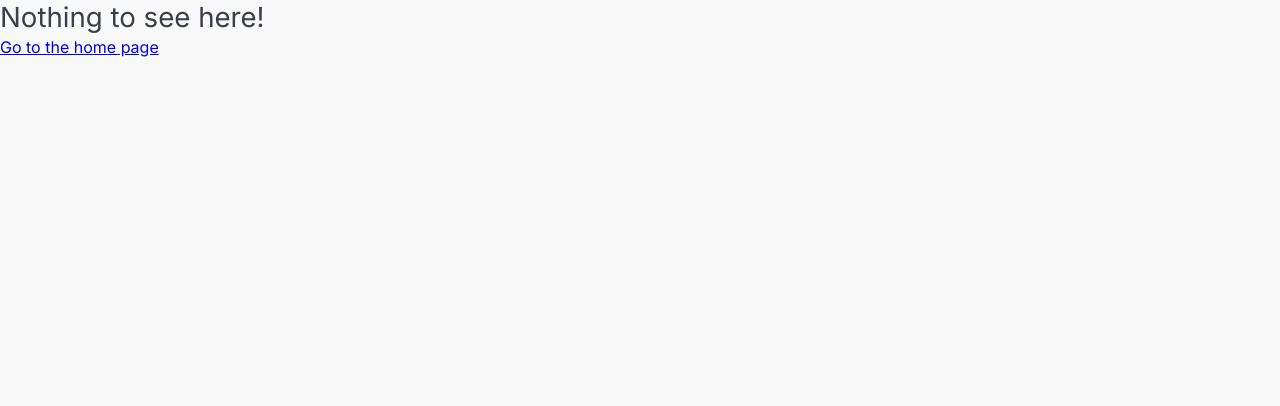
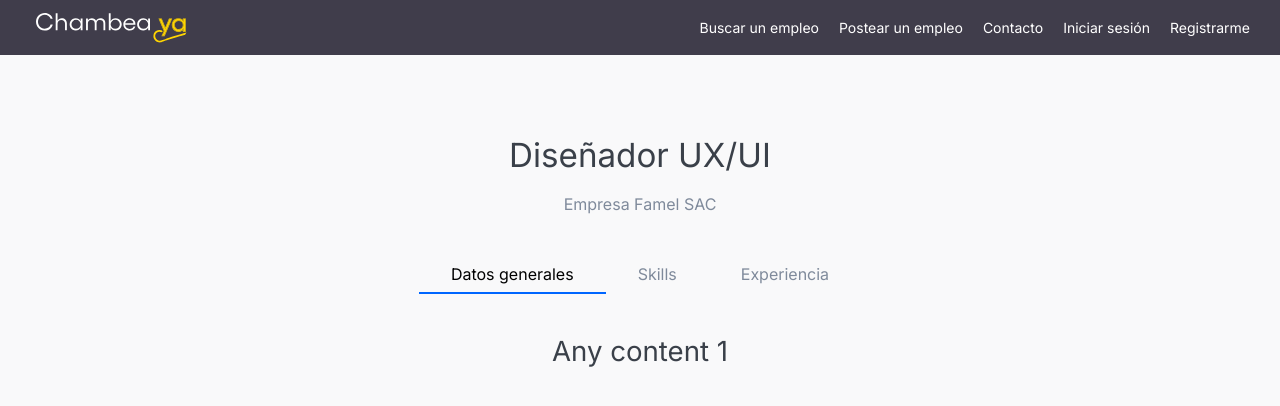
Before and after one commit to Meant-Peru/chambeaya-front, a React (Create React App) app: page /apply in a window 1280 px wide. Shown: the top 406 px of the page. Built offline with nearby package versions, Linux system fonts and the light colour scheme.

Commit message:
apply job page

```diff
--- a/package.json
+++ b/package.json
@@ -22,7 +22,9 @@
     "react-dom": "^18.0.0",
     "react-router-dom": "^6.3.0",
     "react-scripts": "5.0.1",
+    "react-tabs": "^5.1.0",
     "sass": "^1.50.1",
+    "stepper-component": "^0.1.4",
     "styled-components": "^5.3.5",
     "typescript": "^4.6.3",
     "web-vitals": "^2.1.4"
@@ -54,6 +56,7 @@
   },
   "devDependencies": {
     "@types/react-helmet": "^6.1.5",
+    "@types/react-tabs": "^5.0.5",
     "@types/styled-components": "^5.1.24",
     "gh-pages": "^3.2.3"
   }
--- a/src/App.tsx
+++ b/src/App.tsx
@@ -7,6 +7,7 @@ import PostJob from "./pages/postJob";
 
 import "./sass/main.scss";
 import DetailPost from "./pages/detailPost";
+import ApplyJob from "./pages/applyJob";
 
 export default function App() {
   return (
@@ -16,6 +17,7 @@ export default function App() {
         <Route index element={<Home />} />
         <Route path="searchjob" element={<SearchJob />} />
         <Route path="postjob" element={<PostJob />} />
+        <Route path="apply" element={<ApplyJob />} />
         <Route path="detail-post" element={<DetailPost />} />
         <Route path="*" element={<NoMatch />} />
       </Routes>
--- /dev/null
+++ b/src/pages/applyJob.tsx
@@ -0,0 +1,43 @@
+import * as React from "react";
+import Header from "../components/shared/header";
+import "./../sass/pages/_applyJob.scss";
+
+
+import { Tab, Tabs, TabList, TabPanel } from "react-tabs";
+import "react-tabs/style/react-tabs.css";
+
+
+
+export default function ApplyJob() {
+
+  return (
+    <React.Fragment>
+      <Header />
+      <section className="applyJob">
+        <aside className="coverHeader mb-5">
+          <h1 className="mb-2">Diseñador UX/UI</h1>
+          <p>Empresa Famel SAC</p>
+        </aside>
+        <aside>
+          <Tabs >
+            <TabList className={"mb-5"}>
+              <Tab>Datos generales</Tab>
+              <Tab>Skills</Tab>
+              <Tab>Experiencia</Tab>
+            </TabList>
+
+            <TabPanel>
+              <h2>Any content 1</h2>
+            </TabPanel>
+            <TabPanel>
+              <h2>Any content 2</h2>
+            </TabPanel>
+            <TabPanel>
+              <h2>Any content 3</h2>
+            </TabPanel>
+          </Tabs>
+        </aside>
+      </section>
+    </React.Fragment>
+  );
+}
--- a/src/pages/detailPost.tsx
+++ b/src/pages/detailPost.tsx
@@ -3,10 +3,17 @@ import "./../sass/pages/_detailPost.scss";
 
 import Header from "../components/shared/header";
 import TagComponent from "../components/shared/atom/tag";
-import ButtonComponent from "../components/shared/atom/button";
 import CardPost from "../components/shared/cardPost";
 
+import {useNavigate} from "react-router-dom";
+import { BtnPrimary } from "../components/shared/styled";
+
 export default function ListPost() {
+  const navigate = useNavigate();
+
+  const handleRedirect = ()=>{
+   navigate("/apply")
+   }
   return (
     <React.Fragment>
       <Header />
@@ -35,7 +42,7 @@ export default function ListPost() {
             <p className="mt-2">10 de Diciembre 2022</p>
           </article>
           <article className="actionApply">
-            <ButtonComponent label="APLICAR" />
+          <BtnPrimary onClick={handleRedirect} > Aplicar </BtnPrimary>
             <p className="mt-2">Requerimiento activo</p>
           </article>
         </aside>
--- /dev/null
+++ b/src/sass/pages/_applyJob.scss
@@ -0,0 +1,39 @@
+@import "./../base/_grid.scss";
+
+.applyJob {
+  width: var(--container);
+  display: flex;
+  flex-direction: column;
+  justify-content: center;
+  text-align: center;
+  margin: 80px auto 40px;
+  @include tablet-l {
+    width: var(--container-tablet-landscape);
+  }
+  @include tablet-p {
+    width: var(--container-tablet-portrait);
+  }
+  @include phone {
+    width: var(--container-phone);
+  }
+}
+
+
+.react-tabs__tab {
+    display: inline-block;
+    border: 0px solid transparent!important;
+    border-bottom: 0px;
+    bottom: 0px!important;
+    position: inherit!important;
+    list-style: none;
+    padding: 8px 32px!important;
+    cursor: pointer;
+    font-size: 16px!important;
+}
+.react-tabs__tab--selected {
+    background: transparent!important;
+    border-color: transparent!important;
+    border-bottom: 2px solid var(--primary-color)!important;
+    color: black;
+    border-radius: 0px!important;
+}
--- a/src/sass/pages/_detailPost.scss
+++ b/src/sass/pages/_detailPost.scss
@@ -1,34 +1,40 @@
 @import "./../base/_grid.scss";
 
-.DetailPostComponent{
+.DetailPostComponent {
   width: var(--container);
   display: flex;
   flex-direction: column;
   justify-content: center;
   text-align: center;
-    margin: 85px auto 40px;
+  margin: 80px auto 40px;
+
   @include tablet-l {
     width: var(--container-tablet-landscape);
   }
+
   @include tablet-p {
     width: var(--container-tablet-portrait);
   }
+
   @include phone {
     width: var(--container-phone);
   }
 
-    .skillTags{
+  .skillTags {
     width: 35%;
     margin: 0 auto 40px;
     display: flex;
     flex-direction: row;
     justify-content: space-evenly;
+
     @include tablet-l {
       width: var(--container-tablet-landscape);
     }
+
     @include tablet-p {
       width: var(--container-tablet-portrait);
     }
+
     @include phone {
       width: var(--container-phone);
       display: flex;
@@ -36,9 +42,9 @@
       flex-wrap: wrap;
       align-items: center;
     }
+  }
 
-    }
-    .cardApply{
+  .cardApply {
     background-color: var(--light-color);
     border-radius: 24px;
     padding: 24px;
@@ -48,76 +54,87 @@
     @include tablet-l {
       width: var(--container-tablet-landscape);
     }
+
     @include tablet-p {
       width: var(--container-tablet-portrait);
     }
+
     @include phone {
       width: var(--container-phone);
       display: flex;
       flex-direction: column;
       align-items: center;
+    }
 
-          }
-        // justify-content: space-between;
+    .imgBrand {
+      width: 15%;
 
-        .imgBrand{
-            width: 15%;
       @include tablet-l {
         width: var(--container-tablet-landscape);
       }
+
       @include tablet-p {
         width: 20%;
       }
+
       @include phone {
         width: 100%;
         margin-bottom: 24px;
-
+      }
     }
 
-        }
-        .infoApply{
+    .infoApply {
       width: 60%;
       display: flex;
       flex-direction: column;
       justify-content: center;
       text-align: left;
+
       @include tablet-l {
         width: var(--container-tablet-landscape);
       }
+
       @include tablet-p {
         width: 50%;
       }
+
       @include phone {
         width: 100%;
         text-align: center;
         margin-bottom: 24px;
       }
-              p{
+
+      p {
         @include phone {
           margin-top: 4px;
         }
       }
     }
-        .actionApply{
+
+    .actionApply {
       width: 25%;
       text-align: center;
       flex-direction: column;
       justify-content: center;
+
       @include tablet-p {
         width: 30%;
       }
+
       @include phone {
         width: 100%;
         text-align: center;
       }
-              p{
+
+      p {
         @include phone {
           margin-top: 8px;
         }
       }
     }
   }
-    .detailsApply{
+
+  .detailsApply {
     display: flex;
     flex-direction: row;
 
@@ -125,18 +142,19 @@
       width: var(--container-phone);
       display: flex;
       flex-direction: column;
+    }
 
-          }
-        .leftBox{
+    .leftBox {
       width: 70%;
       margin-right: 28px;
       text-align: left;
+
       @include phone {
         width: 100%;
-
       }
     }
-        .rightBox{
+
+    .rightBox {
       width: 30%;
       margin-left: 28px;
       text-align: left;
@@ -147,11 +165,13 @@
         margin-left: 0;
         margin-top: 40px;
       }
-            ul li{
+
+      ul li {
         list-style: none;
         margin-bottom: 8px;
-                &::before{
-                    content: '';
+
+        &::before {
+          content: "";
           display: inline-block;
           width: 7px;
           height: 7px;
@@ -165,15 +185,19 @@
       }
     }
   }
-    .postRelated{
+
+  .postRelated {
     text-align: left;
     padding-top: 40px;
+
     @include tablet-l {
       width: var(--container-tablet-landscape);
     }
+
     @include tablet-p {
       width: var(--container-tablet-portrait);
     }
+
     @include phone {
       width: var(--container-phone);
       display: flex;
```
Also changed, not shown: 1 other file (tests, documents, lock files or other folders). Lines whose indentation alone changed are shown as unchanged.
